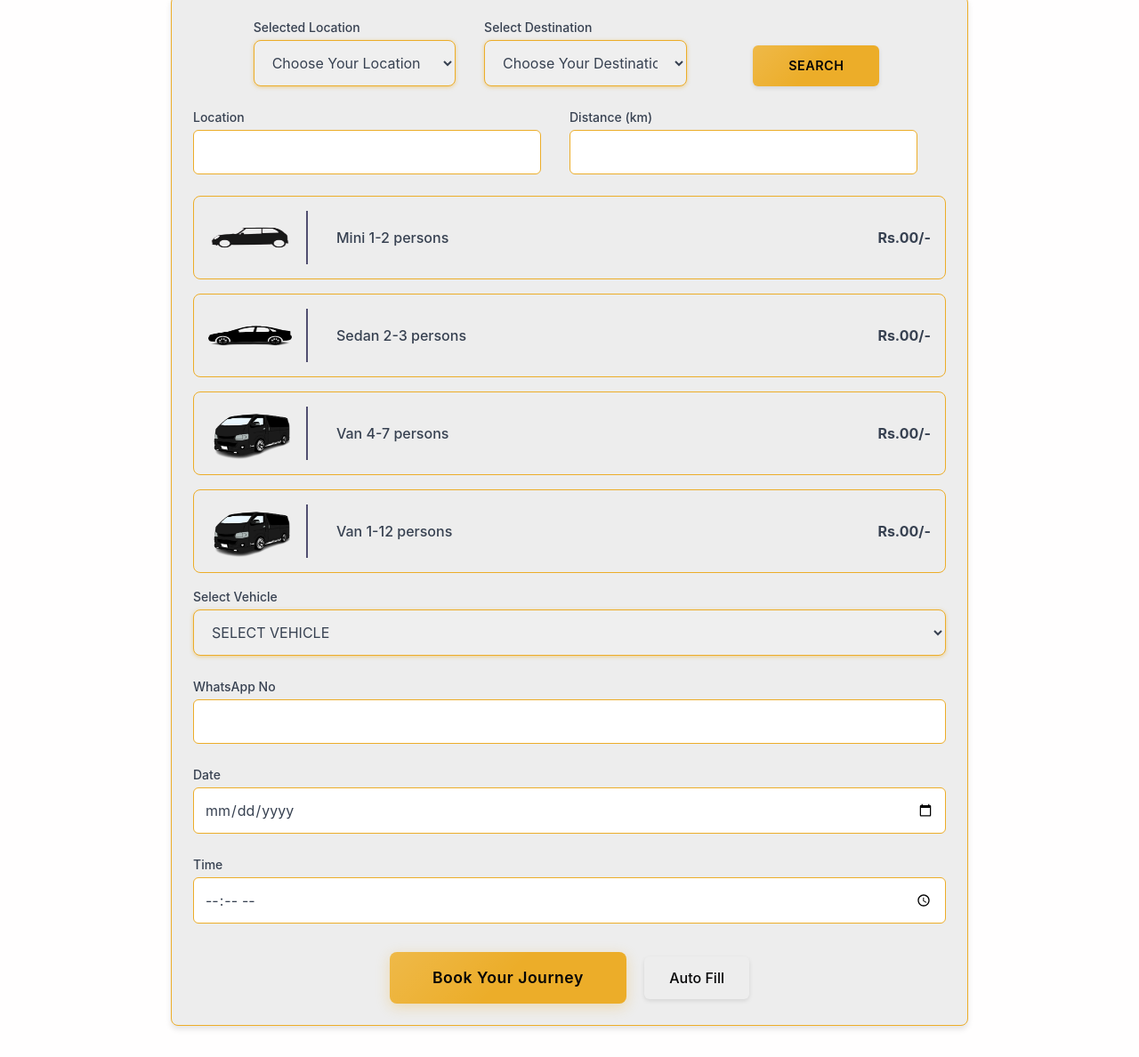
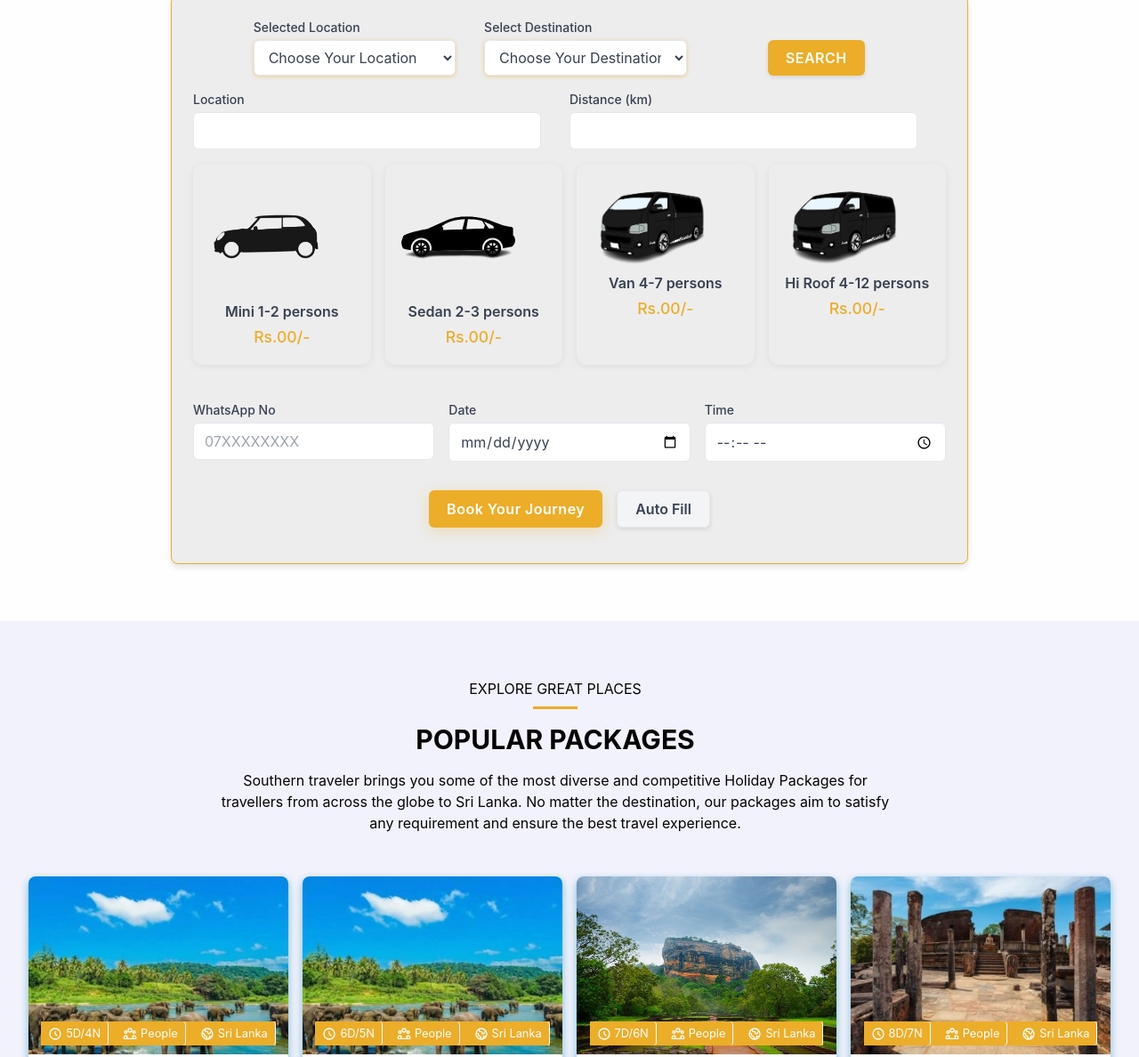
Before and after one commit to MG4ACA/southern-travelers, a plain HTML site: page index.html in a window 1280 px wide. Shown: the part 1003-2191 px from the top of the page at 89% size. Drawn offline with nearby package versions, Linux system fonts and the light colour scheme; some packages are replaced by stand-ins of ours.

Commit message:
calculator ui changes

```diff
--- a/extracted-styles.css
+++ b/extracted-styles.css
@@ -565,11 +565,7 @@ nav > div:last-child > .active:after {
 }
 
 .vehicle-image {
-  width: 7rem;
-  height: 60px;
-  margin-right: 2rem;
-  padding-right: 1rem;
-  border-right: 2px solid var(--text-black-700);
+  width: 10vw;
 }
 
 .vehicle-name {
@@ -966,7 +962,7 @@ ul {
 }
 
 .footerContainer {
-     margin-top: 6rem;
+  margin-top: 6rem;
   padding-left: 10%;
   padding-right: 10%;
 }
--- a/index.html
+++ b/index.html
@@ -181,83 +181,46 @@
                     </div>
                 </div>
 
-                <div>
-                    <div class="vehicle-option">
-                        <div class="vehicle-info">
-                            <img src="assets/icon/mini.png" alt="car" class="vehicle-image">
-                            <div>
-                                <p class="vehicle-name">Mini 1-2 persons</p>
-                            </div>
-                        </div>
-                        <div>
-                            <p class="vehicle-price" id="miniPrice">Rs.00/-</p>
-                        </div>
-                    </div>
-
-                    <div class="vehicle-option">
-                        <div class="vehicle-info">
-                            <img src="assets/icon/sedan.png" alt="car" class="vehicle-image">
-                            <div>
-                                <p class="vehicle-name">Sedan 2-3 persons</p>
-                            </div>
-                        </div>
-                        <div>
-                            <p class="vehicle-price" id="sedanPrice">Rs.00/-</p>
-                        </div>
-                    </div>
-                    <div class="vehicle-option">
-                        <div class="vehicle-info">
-                            <img src="assets/icon/van2.png" alt="car" class="vehicle-image">
-                            <div>
-                                <p class="vehicle-name">Van 4-7 persons</p>
-                            </div>
-                        </div>
-                        <div>
-                            <p class="vehicle-price" id="vanPrice">Rs.00/-</p>
-                        </div>
-                    </div>
-                    <div class="vehicle-option">
-                      <div class="vehicle-info">
-                        <img src="assets/icon/van2.png" alt="car" class="vehicle-image" />
-                        <div>
-                          <p class="vehicle-name">Van 1-12 persons</p>
-                        </div>
-                      </div>
-                      <div>
-                        <p class="vehicle-price" id="hiroofPrice">Rs.00/-</p>
-                      </div>
-                    </div>
+                <div class="vehicle-options-grid" style="display: flex; gap: 1rem; justify-content: space-between; margin-bottom: 1.5rem; flex-wrap: wrap;">
+                  <div class="vehicle-option-tile" data-vehicle="mini" tabindex="0">
+                    <img src="assets/icon/mini.png" alt="Mini" class="vehicle-image">
+                    <div class="vehicle-name">Mini 1-2 persons</div>
+                    <div class="vehicle-price" id="miniPrice">Rs.00/-</div>
+                  </div>
+                  <div class="vehicle-option-tile" data-vehicle="sedan" tabindex="0">
+                    <img src="assets/icon/sedan.png" alt="Sedan" class="vehicle-image">
+                    <div class="vehicle-name">Sedan 2-3 persons</div>
+                    <div class="vehicle-price" id="sedanPrice">Rs.00/-</div>
+                  </div>
+                  <div class="vehicle-option-tile" data-vehicle="van" tabindex="0">
+                    <img src="assets/icon/van2.png" alt="Van" class="vehicle-image">
+                    <div class="vehicle-name">Van 4-7 persons</div>
+                    <div class="vehicle-price" id="vanPrice">Rs.00/-</div>
+                  </div>
+                  <div class="vehicle-option-tile" data-vehicle="hiroof" tabindex="0">
+                    <img src="assets/icon/van2.png" alt="Hi Roof" class="vehicle-image">
+                    <div class="vehicle-name">Hi Roof 4-12 persons</div>
+                    <div class="vehicle-price" id="hiroofPrice">Rs.00/-</div>
+                  </div>
                 </div>
 
-                <div class="form-group">
-                    <label class="form-label">Select Vehicle</label>
-                    <select class="form-select" id="vehicleSelect">
-                        <option value="">SELECT VEHICLE</option>
-                        <option value="mini">Mini (1-2 persons)</option>
-                        <option value="sedan">Sedan (2-3 persons)</option>
-                        <option value="van">Van (4-7 persons)</option>
-                        <option value="hiroof">Hi Roof (4-12 persons)</option>
-                    </select>
+                <div class="form-group" style="display: flex; gap: 1rem;">
+                  <div style="flex:1;">
+                    <label class="form-label">WhatsApp No</label>
+                    <input type="text" class="form-input" id="whatsappNo" placeholder="07XXXXXXXX" />
+                  </div>
+                  <div style="flex:1;">
+                    <label class="form-label">Date</label>
+                    <input type="date" class="form-input" id="bookingDate" />
+                  </div>
+                  <div style="flex:1;">
+                    <label class="form-label">Time</label>
+                    <input type="time" class="form-input" id="bookingTime" />
+                  </div>
                 </div>
-
-                <div class="form-group">
-                    <label class="form-label">WhatsApp No</label>
-                    <input type="text" class="form-input" id="whatsappNo">
-                </div>
-
-                <div class="form-group">
-                    <label class="form-label">Date</label>
-                    <input type="date" class="form-input" id="bookingDate">
-                </div>
-
-                <div class="form-group">
-                    <label class="form-label">Time</label>
-                    <input type="time" class="form-input" id="bookingTime">
-                </div>
-
-                <div style="text-align: center; margin-top: 2rem;">
-                    <button class="btn btn-p btn-booking" id="bookBtn">Book Your Journey</button>
-                    <button class="btn btn-secondary" id="autoFillBtn" type="button" style="margin-left: 1rem;">Auto Fill</button>
+                <div class="form-group" style="text-align: center; margin-top: 2rem; display: flex; justify-content: center; gap: 1rem;">
+                  <button class="btn btn-p btn-booking" id="bookBtn" type="button">Book Your Journey</button>
+                  <button class="btn btn-secondary" id="autoFillBtn" type="button">Auto Fill</button>
                 </div>
             </div>
         </div>
@@ -747,7 +710,7 @@
     <!------------- contact section --------------->
     <section class="contact-section pt-6" id="contact">
         <div class="container mx-auto px-4 max-w-4xl">
-            <div class="text-center mb-8">
+            <div class="text-center mb-8 mt-9">
                 <div class="h-1 w-24 mx-auto mb-2 underLine" data-aos="fade-up" data-aos-duration="3000"></div>
                 <h2 class="text-4xl font-bold mb-4">Contact us</h2>
                 <p class="text-xl">We'd love to hear from you!</p>
--- a/styles.css
+++ b/styles.css
@@ -1,3 +1,102 @@
+/* --- Calculator Vehicle Tile Styles --- */
+.vehicle-options-grid {
+  display: flex;
+  gap: 1rem;
+  justify-content: space-between;
+  margin-bottom: 1.5rem;
+  flex-wrap: wrap;
+}
+.vehicle-option-tile {
+  flex: 1;
+  min-width: 160px;
+  cursor: pointer;
+  border: 2.5px solid transparent;
+  box-sizing: border-box;
+  min-height: 180px;
+  border-radius: 12px;
+  padding: 1rem;
+  text-align: center;
+  background: var(--card-bg, #ededed);
+  transition: border 0.2s, box-shadow 0.2s, background 0.2s,
+    transform 0.18s cubic-bezier(0.4, 1.3, 0.6, 1);
+  outline: none;
+  margin-bottom: 1rem;
+  box-shadow: 0 2px 10px 0 #0001;
+}
+.vehicle-option-tile.selected,
+.vehicle-option-tile:focus {
+  border-color: var(--primary-color, #ecad29);
+  background: #fffbe7;
+  box-shadow: 0 4px 18px 0 #ecad2940;
+  transform: scale(1.045);
+  z-index: 1;
+}
+.vehicle-option-tile:hover {
+  border-color: var(--primary-hover, #d69c24);
+  background: #fffbe7;
+  box-shadow: 0 6px 24px 0 #ecad2940;
+  transform: scale(1.06);
+  z-index: 2;
+}
+.vehicle-image {
+  margin-bottom: 0.5rem;
+}
+.vehicle-name {
+  font-weight: 600;
+  color: var(--text-color, #374151);
+  margin-bottom: 0.25rem;
+}
+.vehicle-price {
+  font-size: 1.1rem;
+  color: var(--primary-color, #ecad29);
+  font-weight: 500;
+}
+
+/* --- Calculator Form Styles --- */
+.form-group {
+  margin-bottom: 1rem;
+}
+.form-input,
+.form-select {
+  width: 100%;
+  padding: 0.5rem 0.75rem;
+  border-radius: 6px;
+  border: 1px solid var(--border-color, #e5e7eb);
+  font-size: 1rem;
+  color: var(--text-color, #374151);
+  background: #fff;
+  box-sizing: border-box;
+}
+.form-label {
+  font-weight: 500;
+  color: var(--text-color, #374151);
+  margin-bottom: 0.25rem;
+  display: block;
+}
+.btn {
+  padding: 0.5rem 1.25rem;
+  border-radius: 6px;
+  border: none;
+  font-size: 1rem;
+  font-weight: 600;
+  cursor: pointer;
+  transition: background 0.2s, color 0.2s;
+}
+.btn-p {
+  background: var(--primary-color, #ecad29);
+  color: #fff;
+}
+.btn-p:hover {
+  background: var(--primary-hover, #d69c24);
+}
+.btn-secondary {
+  background: #f3f4f6;
+  color: var(--text-color, #374151);
+  border: 1px solid var(--border-color, #e5e7eb);
+}
+.btn-secondary:hover {
+  background: #e5e7eb;
+}
 :root {
   --bg-black-900: #f2f2fc;
   --bg-black-100: #fdf9ff;
@@ -36,13 +135,13 @@
 
 .destination-group > div:nth-child(1) {
   grid-column: 1/3;
-    background-size:cover ;
+  background-size: cover;
   background-position: center;
   background-color: red;
   background-image: url("assets/galle4.jpg");
 }
 
-.destination-group > div:nth-child(3){
+.destination-group > div:nth-child(3) {
   grid-column: 4/5;
   grid-row: 4/1;
   background-position: center;
@@ -50,7 +149,7 @@
   background-image: url("assets/colombo.jpg");
 }
 
-.destination-group > div:nth-child(2){
+.destination-group > div:nth-child(2) {
   grid-column: 3/4;
   grid-row: 4/1;
   background-position: center;
@@ -58,8 +157,8 @@
   background-image: url("assets/jayasiri_maha_bodiya.jpg");
 }
 
-.destination-group > div:nth-child(4){
-    background-size:cover ;
+.destination-group > div:nth-child(4) {
+  background-size: cover;
   grid-row: 2/4;
   background-position: center;
   background-color: #40036e;
```
Also changed, not shown: js/calculator.js (+27 -3 lines). Lines whose indentation alone changed are shown as unchanged.
